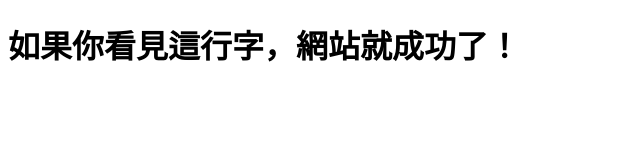
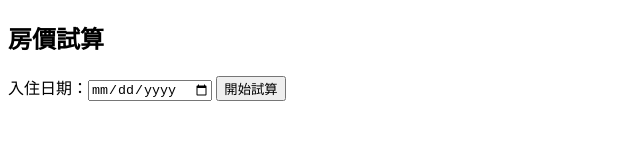
Before and after one commit to martin790427/HotelMVSA, a plain HTML site: page index.html in a window 1280 px wide. Shown: the whole page, without its empty margins (0-640 px from the left). Drawn offline with Linux system fonts and the light colour scheme.

Commit message:
Revise HTML structure for price calculation tool
Updated the title and added a date input for price calculation.

```diff
--- a/index.html
+++ b/index.html
@@ -1,10 +1,19 @@
 <!DOCTYPE html>
 <html>
-  <head>
-    <meta charset="utf-8">
-    <title>我的報價小工具</title>
-  </head>
-  <body>
-    <h1>如果你看見這行字，網站就成功了！</h1>
-  </body>
+<head>
+  <meta charset="utf-8">
+  <title>同業報價試算工具</title>
+</head>
+<body>
+
+  <h2>房價試算</h2>
+
+  入住日期：<input type="date" id="d">
+
+  <button onclick="calc()">開始試算</button>
+
+  <h3 id="out"></h3>
+
+  <script src="script.js"></script>
+</body>
 </html>
```
